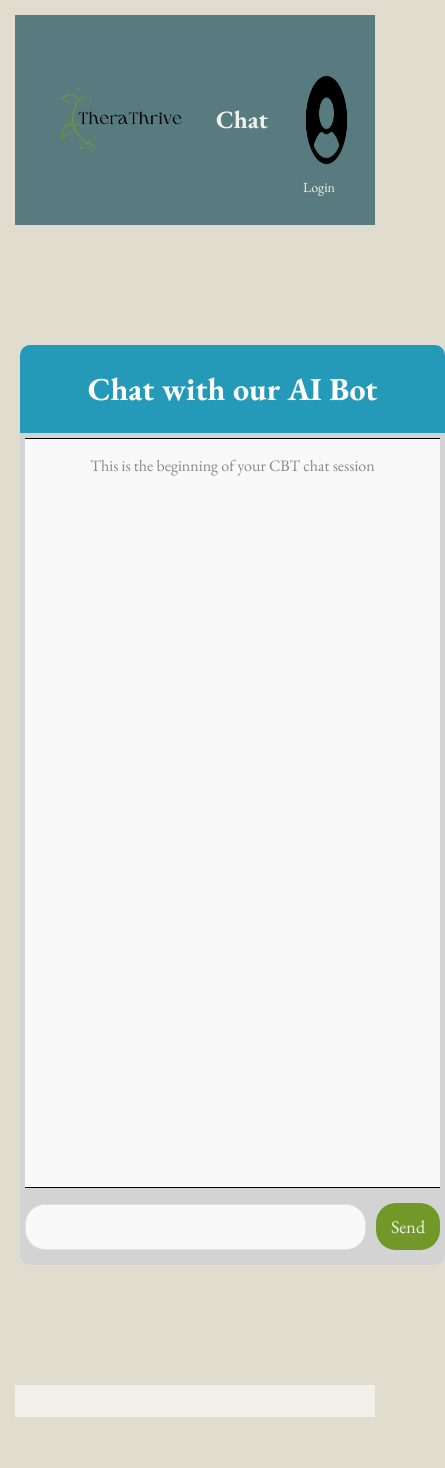
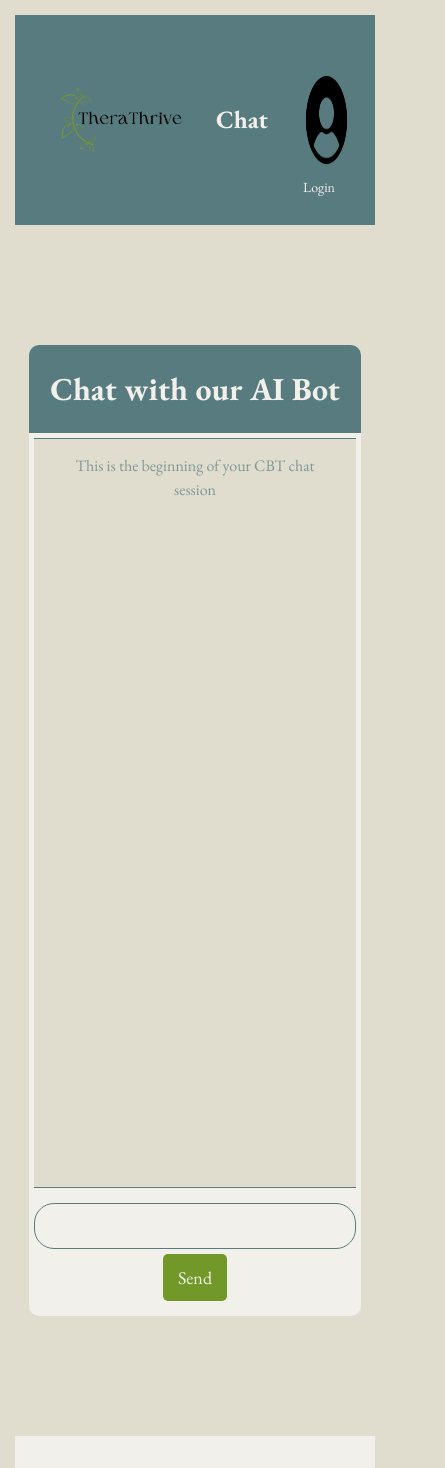
Before and after one commit to thavishkagamage/Integrated-Therapy-Software, a React (Create React App) app in the folder cbt_chatbot/front-end/: page /sessions/chatbot in a window 390 px wide. Shown: the whole page, 445 px wide, since content can reach past the window. Before the commit the page ends 1417 px from the top, so only its background shows below. Built offline with nearby package versions, Linux system fonts and the light colour scheme.

Commit message:
UI
Ui things

```diff
--- a/cbt_chatbot/front-end/src/components/chatbot/Chatbot.css
+++ b/cbt_chatbot/front-end/src/components/chatbot/Chatbot.css
@@ -2,33 +2,46 @@ h1 {
   text-align: center;
 }
 
-/*
-Chat window styles
-*/
+/* Chat Window */
 .chat-window {
-  min-width: 425px;
+  width: 90%;
   max-width: 768px;
   margin: 25px auto;
-  background: rgb(211, 211, 211);
+  background: var(--secondary-bg);
   border-radius: 10px;
   overflow: hidden;
 }
 .chat-window h1 {
-  background-color: #259ab8;
-  color: white;
+  background-color: var(--accent-color);
+  color: var(--text-light);
   text-align: center;
   margin: 0;
   padding: 20px;
 }
+
+/* Chat Messages */
+.chat-messages {
+  padding: 10px 30px;
+  border-top: 1px solid var(--text-dark);
+  border-bottom: 1px solid var(--text-dark);
+  display: flex;
+  flex-direction: column;
+  height: 750px;
+  overflow-y: auto;
+  background-color: var(--primary-bg);
+}
 .chat-messages::-webkit-scrollbar {
   display: none;
 }
+
 .start-message {
   display: block;
   text-align: center;
   margin-bottom: 20px;
-  color: #888;
+  color: var(--text-dark);
 }
+
+/* Input & Button */
 .input-container {
   display: flex;
   align-items: center;
@@ -36,36 +49,32 @@ Chat window styles
   padding: 10px 0px;
   gap: 10px;
 }
+
 input {
-  background-color: #f9f9f9;
-  border: 1px solid #e0e0e0;
+  background-color: var(--secondary-bg);
+  border: 1px solid var(--text-dark);
   border-radius: 20px;
   padding: 10px;
   outline: none;
   cursor: pointer;
-  width: 500px;
-}
-.send-button {
-  border-radius: 20px;
-}
-.send-button:hover {
-  background-color: #006ee4;
+  width: 100%;
+  max-width: 500px;
 }
 
+.chat-send-button {
+  background-color: var(--highlight-color);
+  border-radius: 20px;
+  color: var(--text-light);
+  padding: 10px 15px;
+  border: none;
+  cursor: pointer;
+}
 
-/*
-Chat message styles
-*/
-.chat-messages {
-  padding: 10px 30px;
-  border-top: 1px solid #000000;
-  border-bottom: 1px solid #000000;
-  display: flex;
-  flex-direction: column;
-  height: 750px;
-  overflow-y: auto;
-  background-color: #f9f9f9;
+.chat-send-button:hover {
+  background-color: var(--accent-color);
 }
+
+/* Chat Bubbles */
 .message {
   padding: 10px 15px;
   border-radius: 20px;
@@ -74,33 +83,47 @@ Chat message styles
   word-wrap: break-word;
   color: white;
 }
+
 .user-message {
-  background-color: #259ab8;
+  background-color: var(--highlight-color);
   align-self: flex-end;
   width: fit-content;
 }
-/* removed .AI-message to favor lower case consistency */
+
 .ai-message {
-  background-color: #1a1a1a;
+  background-color: var(--text-dark);
   align-self: flex-start;
 }
-li::marker {
-  display: none;
-}
 
-/* waitingForResponse Spinner */
+/* Loading Spinner */
 .loading-container {
   align-self: flex-start;
 }
+
 .loading-spinner {
   width: 25px;
   height: 25px;
   border: 4px solid rgba(0, 0, 0, 0.2);
-  border-top: 4px solid #3498db;
+  border-top: 4px solid var(--highlight-color);
   border-radius: 50%;
   animation: spin 1s linear infinite;
 }
+
 @keyframes spin {
   0% { transform: rotate(0deg); }
   100% { transform: rotate(360deg); }
 }
+
+/* Mobile Adjustments */
+@media all and (max-width: 768px) {
+  .chat-window {
+    width: 95%;
+  }
+  .input-container {
+    flex-direction: column;
+    gap: 5px;
+  }
+  input {
+    width: 100%;
+  }
+}
--- a/cbt_chatbot/front-end/src/components/conversations/Conversations.css
+++ b/cbt_chatbot/front-end/src/components/conversations/Conversations.css
@@ -2,25 +2,28 @@
   padding: 20px;
 }
 
+/* Conversation List Item */
 .conversation-item {
-  border: 1px solid #ccc;
+  border: 1px solid var(--text-dark);
   border-radius: 10px;
   padding: 10px;
   margin-bottom: 10px;
   display: flex;
   justify-content: space-between;
   align-items: center;
+  background-color: var(--secondary-bg);
 }
 
+/* Conversation Title */
 .conversation-title {
   font-weight: bold;
-  color: #333;
+  color: var(--text-dark);
 }
 
 .conversation-item .button,
 .conversation-item button {
-  background-color: #007bff;
-  color: white;
+  background-color: var(--highlight-color);
+  color: var(--text-light);
   border: none;
   border-radius: 20px;
   padding: 5px 10px;
@@ -32,13 +35,17 @@
 
 .conversation-item .button:hover,
 .conversation-item button:hover {
-  background-color: #0056b3;
+  background-color: var(--accent-color); /* Subtle contrast on hover */
 }
 
+
+/* No Conversations Message */
 .no-conversations {
   text-align: center;
   padding-top: 20px;
-  p {
-    font-weight: 600;
-  }
 }
+
+.no-conversations p {
+  font-weight: 600;
+  color: var(--text-dark);
+}
--- a/cbt_chatbot/front-end/src/components/goals/Goals.css
+++ b/cbt_chatbot/front-end/src/components/goals/Goals.css
@@ -1,29 +1,52 @@
+/* Goals Window */
 .goals-window {
   min-width: 425px;
   max-width: 768px;
   margin: 25px auto;
-  background: rgb(211, 211, 211);
+  background: var(--accent-color);
   border-radius: 10px;
   overflow: hidden;
 }
+
+/* Goals Header */
 .goals-window h1 {
-  background-color: #259ab8;
-  color: white;
+  background-color: var(--accent-color);
+  color: var(--text-light);
   text-align: center;
   margin: 0;
   padding: 20px;
 }
+
+/* Goals Content */
 .goals-content {
   padding: 10px 30px;
-  border-top: 1px solid #000000;
-  border-bottom: 1px solid #000000;
+  border-top: 1px solid var(--accent-color);
+  border-bottom: 1px solid var(--accent-color);
   height: 750px;
   overflow-y: auto;
-  background-color: #f9f9f9;
+  background-color: var(--primary-bg);
 }
+
+/* Goals Section Button Styles */
+.goals-window-button {
+  background-color: var(--accent-color); /* Uses the highlight color */
+  color: var(--text-light); /* Ensures text is readable */
+  border: none;
+  border-radius: 35px;
+  padding: 10px 15px;
+  cursor: pointer;
+}
+
+.goals-window-button:hover {
+  background-color: var(--accent-color); /* Different color on hover */
+}
+
+
+/* Start Message */
 .start-message {
   display: block;
   text-align: center;
   margin-bottom: 20px;
-  color: #888;
+  color: var(--text-dark);
+  opacity: 0.7;
 }
--- a/cbt_chatbot/front-end/src/components/goals/Goals.js
+++ b/cbt_chatbot/front-end/src/components/goals/Goals.js
@@ -1,5 +1,6 @@
 import React, { useState, useEffect } from "react";
 import axiosInstance from "../utils/axios"; // Ensure axios is properly set up
+import "./Goals.css";
 
 const Goals = () => {
   const [goals, setGoals] = useState([]);
@@ -93,10 +94,6 @@ const Goals = () => {
         <button
           onClick={addGoal}
           disabled={loading}
-          style={{
-            backgroundColor: "#E0DDCF",
-            color: "#000", // Adjust text color for contrast
-          }}
           className="px-4 py-2 rounded hover:opacity-80 disabled:opacity-50"
         >
           {loading ? "Adding..." : "Add Goal"}
```
